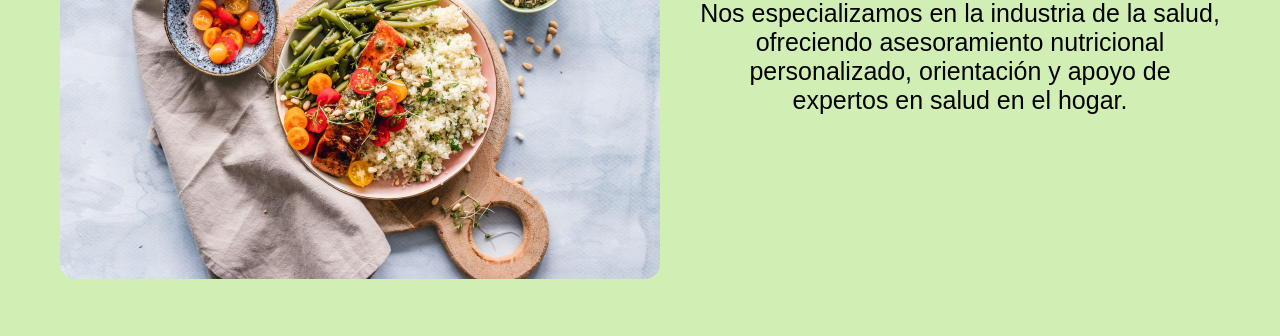
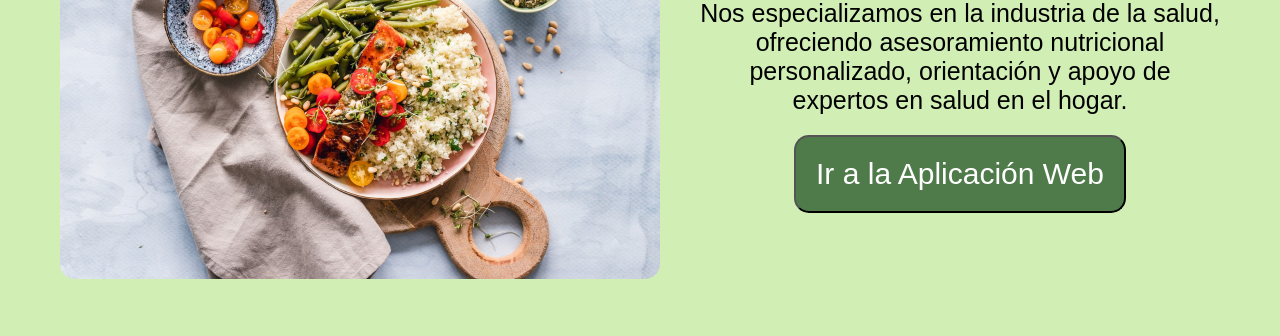
Before and after one commit to TechOps-upc/Landing-Page, a plain HTML site: page public/index_es.html in a window 1280 px wide. Shown: the part 398-734 px from the top of the page. Drawn offline with Linux system fonts and the light colour scheme; a web font is replaced by a local one.

Commit message:
call to action to web app

```diff
--- a/public/index_es.html
+++ b/public/index_es.html
@@ -41,6 +41,7 @@
         <li class="menuItem navbarElementItem"><a href="#services">PLANES DE SUSCRIPCION</a></li>
         <li class="menuItem navbarElementItem"><a href="#contact">CONTACTANOS</a></li>
     </ul>
+
 </navbar>
 
 <header>
@@ -51,7 +52,8 @@
             <div class="textAndButton">
                 <h3>ASESORAMIENTO Y ORIENTACIÓN NUTRICIONAL</h3>
                 <p>Nos especializamos en la industria de la salud, ofreciendo asesoramiento nutricional personalizado, orientación y apoyo de expertos en salud en el hogar.</p>
-
+                <a href="https://nourishify-frontend-2023.web.app">
+                    <button >Ir a la Aplicación Web</button></a>
             </div>
         </div>
 
```
Also changed, not shown: public/index.html (+2 -1 lines).
